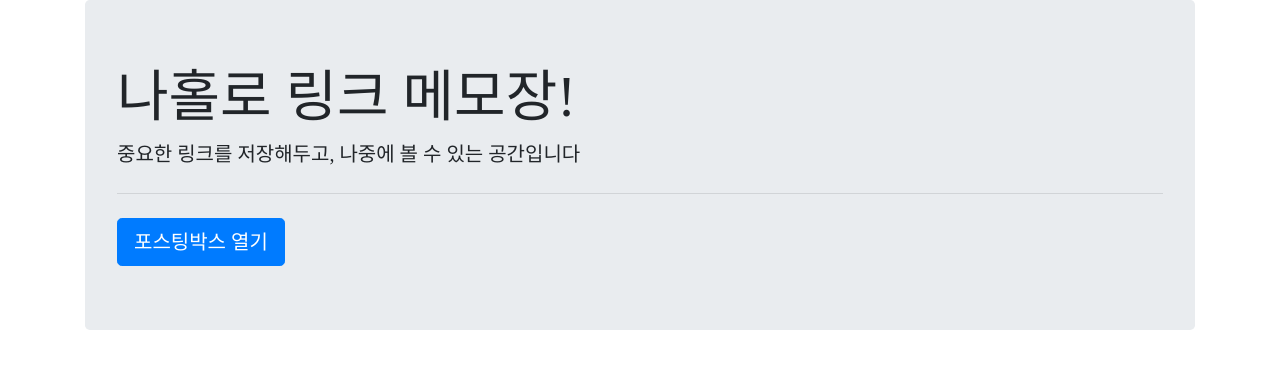
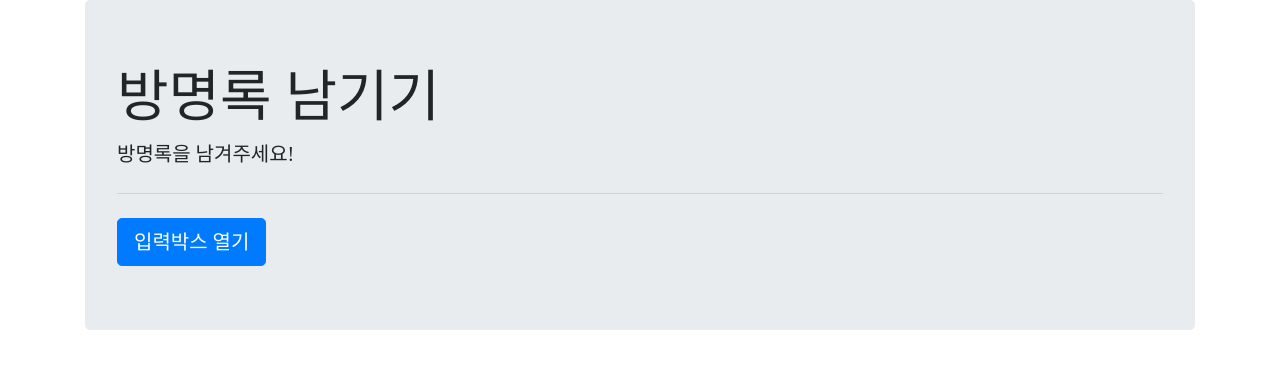
Before and after one commit to skcy1515/Study-Log, a Flask app: page / in a window 1280 px wide. Shown: the top 369 px of the page. Run offline with Flask 3, Linux system fonts and the light colour scheme; data that the repository does not hold is empty; some web fonts are replaced.

Commit message:
코드 사파리 4일차 추가

```diff
--- a/코드사파리-1기/4일차/alonememo/app.py
+++ b/코드사파리-1기/4일차/alonememo/app.py
@@ -30,22 +30,7 @@ def post_article():
     url_receive = request.form['url_give']  # 클라이언트로부터 url을 받는 부분
     comment_receive = request.form['comment_give']  # 클라이언트로부터 comment를 받는 부분
 
-    # 2. meta tag를 스크래핑하기
-    headers = {
-        'User-Agent': 'Mozilla/5.0 (Windows NT 10.0; Win64; x64)AppleWebKit/537.36 (KHTML, like Gecko) Chrome/73.0.3683.86 Safari/537.36'}
-    data = requests.get(url_receive, headers=headers)
-    soup = BeautifulSoup(data.text, 'html.parser')
-
-    og_image = soup.select_one('meta[property="og:image"]')
-    og_title = soup.select_one('meta[property="og:title"]')
-    og_description = soup.select_one('meta[property="og:description"]')
-
-    url_title = og_title['content']
-    url_description = og_description['content']
-    url_image = og_image['content']
-
-    article = {'url': url_receive, 'title': url_title, 'desc': url_description, 'image': url_image,
-               'comment': comment_receive}
+    article = {'image': url_receive, 'comment': comment_receive}
 
     # 3. MongoDB에 데이터를 넣기
     db.articles.insert_one(article)
@@ -55,7 +40,7 @@ def post_article():
 @app.route('/memo', methods=['DELETE'])
 def delete_article():
     url_receive = request.form['url_give']  # 클라이언트에서 받은 URL
-    db.articles.delete_one({'url': url_receive})  # MongoDB에서 해당 URL로 문서 삭제
+    db.articles.delete_one({'image': url_receive})  # MongoDB에서 해당 URL로 문서 삭제
 
     return jsonify({'result': 'success'})
 
--- a/코드사파리-1기/4일차/alonememo/templates/index.html
+++ b/코드사파리-1기/4일차/alonememo/templates/index.html
@@ -23,7 +23,7 @@
       href="https://fonts.googleapis.com/css2?family=Stylish&display=swap"
       rel="stylesheet"
     />
-    <title>크래프톤 정글 | 부트스트랩 연습하기</title>
+    <title>방명록 남기기</title>
 
     <style>
       * {
@@ -33,7 +33,6 @@
       }
 
       .comment {
-        color: blue;
         font-weight: 700;
       }
 
@@ -56,10 +55,8 @@
   <body>
     <div class="container">
       <div class="jumbotron">
-        <h1 class="display-4">나홀로 링크 메모장!</h1>
-        <p class="lead">
-          중요한 링크를 저장해두고, 나중에 볼 수 있는 공간입니다
-        </p>
+        <h1 class="display-4">방명록 남기기</h1>
+        <p class="lead">방명록을 남겨주세요!</p>
         <hr class="my-4" />
         <button
           id="btn-posting-box"
@@ -67,26 +64,35 @@
           type="button"
           onclick="openclose()"
         >
-          포스팅박스 열기
+          입력박스 열기
         </button>
       </div>
 
       <div id="post-box" class="form-post">
         <div class="posting-box">
           <div class="form-group">
-            <label for="post-url">아티클 URL</label>
+            <label for="post-url">이미지 주소를 넣어주세요</label>
+            <br />
+            <small class="text-muted"
+              >이미지 복사가 안 되는 파일이 있을 수 있습니다! 구글을
+              이용해주세요</small
+            >
+            <br />
+            <small class="text-muted"
+              >모바일은 새 탭에서 이미지 열기 후 주소를 복사해주세요</small
+            >
             <input id="post-url" class="form-control" placeholder="" />
           </div>
           <div class="form-group">
-            <label for="post-comment">간단 코멘트</label>
+            <label for="post-comment">코멘트를 입력해주세요</label>
             <textarea
               id="post-comment"
               class="form-control"
-              rows="2"
+              rows="3"
             ></textarea>
           </div>
           <button type="button" class="btn btn-primary" onclick="postArticle()">
-            기사저장
+            저장
           </button>
         </div>
       </div>
@@ -116,10 +122,10 @@
 
         if (status === "block") {
           $("#post-box").hide();
-          $("#btn-posting-box").text("포스팅박스 열기");
+          $("#btn-posting-box").text("입력박스 열기");
         } else {
           $("#post-box").show();
-          $("#btn-posting-box").text("포스팅박스 닫기");
+          $("#btn-posting-box").text("입력박스 닫기");
         }
       }
 
@@ -132,7 +138,7 @@
         $.ajax({
           type: "POST", // POST 방식으로 요청하겠다.
           url: "/memo", // /memo라는 url에 요청하겠다.
-          data: { url_give: url, comment_give: comment }, // 데이터를 주는 방법
+          data: { url_give: url, comment_give: comment }, // 데이터를 주는 방법 / url이라는 변수에 저장된 값을 url_give라는 이름으로 서버에 전달한다.
           success: function (response) {
             // 성공하면
             if (response["result"] === "success") {
@@ -154,13 +160,7 @@
           success: function (response) {
             let articles = response["articles"];
             for (let i = 0; i < articles.length; i++) {
-              makeCard(
-                articles[i]["image"],
-                articles[i]["url"],
-                articles[i]["title"],
-                articles[i]["desc"],
-                articles[i]["comment"]
-              );
+              makeCard(articles[i]["image"], articles[i]["comment"]);
             }
           },
         });
@@ -170,7 +170,7 @@
         $.ajax({
           type: "DELETE",
           url: "/memo", // DELETE 요청을 /memo로 보냄
-          data: { url_give: url }, // 고유 ID를 데이터로 보냄
+          data: { url_give: url }, // url이라는 변수에 저장된 값을 url_give라는 이름으로 서버에 전달한다.
           success: function (response) {
             if (response["result"] === "success") {
               alert("삭제 성공!");
@@ -182,14 +182,12 @@
         });
       }
 
-      function makeCard(image, url, title, desc, comment) {
+      function makeCard(image, comment) {
         let temp_html = `<div class="card">
                         <img class="card-img-top" src="${image}" alt="Card image cap">
                         <div class="card-body">
-                        <a href="${url}" target="_blank" class="card-title">${title}</a>
-                        <p class="card-text">${desc}</p>
                         <p class="card-text comment">${comment}</p>
-                        <button class="btn btn-danger delete-btn" onclick="deleteArticle('${url}')">삭제</button>
+                        <button class="btn btn-danger delete-btn" onclick="deleteArticle('${image}')">삭제</button>
                         </div>
                     </div>`;
         $("#cards-box").append(temp_html);
```
